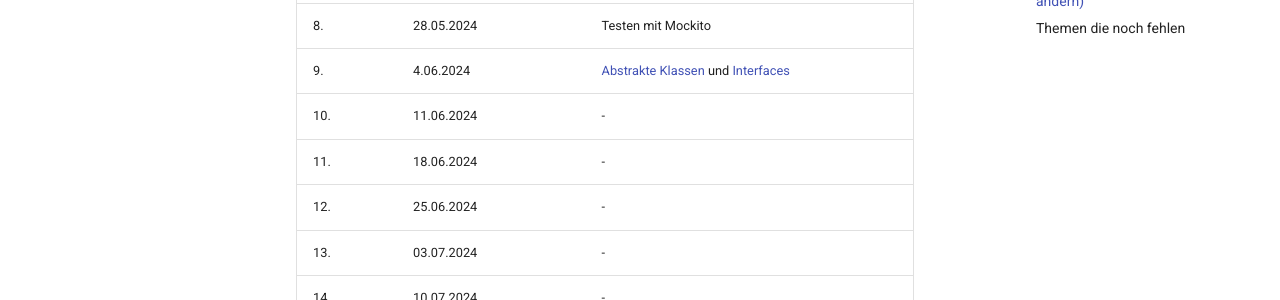
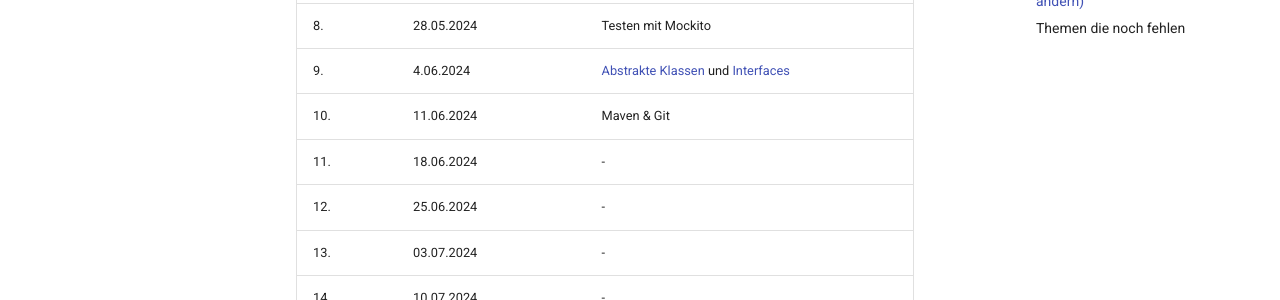
Before and after one commit to vrpntngr/programmieren2, an MkDocs documentation site: the page built from docs/index.md, in a window 1280 px wide and 900 px high, scrolled down 2837 px. Shown: the part 152-452 px from the top of the window. Built offline with MkDocs 1.6.1 and Material for MkDocs 9.7.7, drawn with Linux system fonts in a browser that asks for light colours; comment, search, counter and statistics services are not loaded.

Commit message:
add thema fuer nˆ

```diff
--- a/docs/index.md
+++ b/docs/index.md
@@ -49,8 +49,8 @@ Nachfolgend der vorläufige Wochenplan (wird angepasst).
 | 6.  | 14.05.2024                | [Collections (Map)](maps.md#maps)                                                                                |
 | 7.  | 21.05.2024                | [Junit](junit.md)                                                                                                |
 | 8.  | 28.05.2024                | Testen mit Mockito                                                                                               |
-| 9.  | 4.06.2024                 | [Abstrakte Klassen](abstrakt.md#abstrakte-klassen) und [Interfaces](interfaces.md#interfaces)                                                                           |
-| 10. | 11.06.2024                | -                                                                                                                |
+| 9.  | 4.06.2024                 | [Abstrakte Klassen](abstrakt.md#abstrakte-klassen) und [Interfaces](interfaces.md#interfaces)                    |
+| 10. | 11.06.2024                | Maven & Git                                                                                                      |
 | 11. | 18.06.2024                | -                                                                                                                |
 | 12. | 25.06.2024                | -                                                                                                                |
 | 13. | 03.07.2024                | -                                                                                                                |
```
Also changed, not shown: site/index.html, site/search/search_index.json, site/sitemap.xml, 1 other file.
